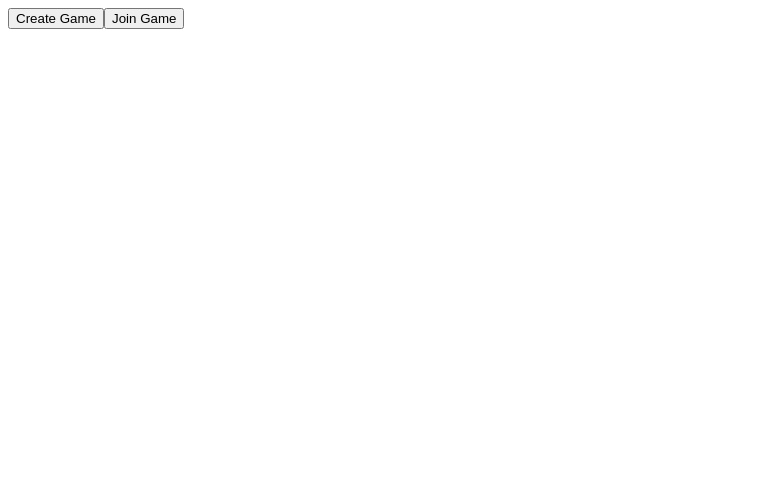
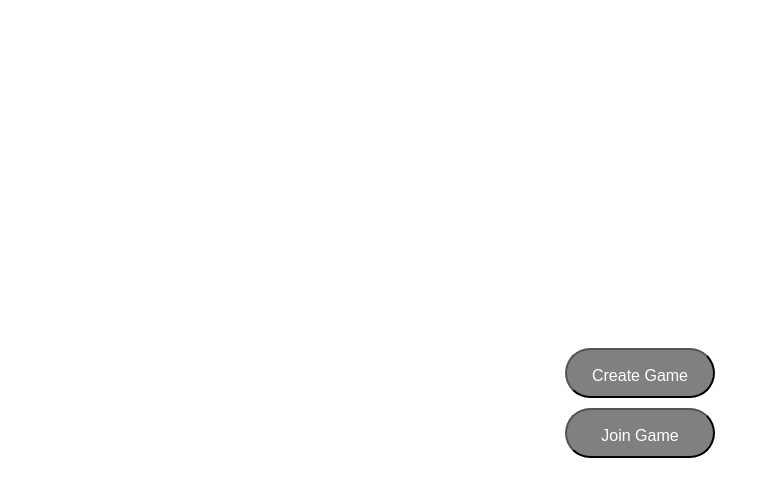
Before and after one commit to wilkyrlx/Androids-Within, a React (Create React App) app in the folder frontend/: page / in a window 1280 px wide. Shown: the top 496 px of the page, without its empty margins (0-770 px from the left). Built offline with nearby package versions, Linux system fonts and the light colour scheme.

Commit message:
style: buttons and container

```diff
--- a/frontend/src/components/HostDetails.tsx
+++ b/frontend/src/components/HostDetails.tsx
@@ -20,7 +20,7 @@ function HostDetails({ setView, setRoom, setPlayerID, setHost }: { setView: any,
     }
 
     return (
-        <div id="host-details">
+        <div id="host-details" className="container">
             <input
                 id="player-count"
                 type="text"
@@ -28,7 +28,7 @@ function HostDetails({ setView, setRoom, setPlayerID, setHost }: { setView: any,
                 value={playerCount}
                 onChange={ (ev) => setPlayerCount(ev.target.value)}
             />
-            <button onClick={() => startGame()}>Start Game</button>
+            <button className="button" onClick={() => startGame()}>Start Game</button>
         </div>
     )
 }
--- a/frontend/src/components/JoinDetails.tsx
+++ b/frontend/src/components/JoinDetails.tsx
@@ -14,7 +14,7 @@ function JoinDetails({ setView, setRoom, setPlayerID }: { setView: any, setRoom:
     }
 
     return (
-        <div id="join-details">
+        <div id="join-details" className="container">
             <input
                 id="join-code"
                 type="text"
@@ -22,7 +22,7 @@ function JoinDetails({ setView, setRoom, setPlayerID }: { setView: any, setRoom:
                 value={roomCode}
                 onChange={ (ev) => setRoomCode(ev.target.value)}
             />
-            <button onClick={() => joinGame()}>Join Game</button>
+            <button className="button" onClick={() => joinGame()}>Join Game</button>
         </div>
     )
 }
--- a/frontend/src/components/Landing.tsx
+++ b/frontend/src/components/Landing.tsx
@@ -7,9 +7,9 @@ import { pageView } from "../types/pageView";
 function Landing({ setView }: { setView: any }) {
 
     return (
-        <div id="landing">
-            <button onClick={() => setView(pageView.HOST_DETAILS)}> Create Game </button>
-            <button onClick={() => setView(pageView.JOIN_DETAILS)}> Join Game </button>
+        <div id="landing" className="container">
+            <button className="button" onClick={() => setView(pageView.HOST_DETAILS)}> Create Game </button>
+            <button className="button" onClick={() => setView(pageView.JOIN_DETAILS)}> Join Game </button>
         </div>
     )
 }
--- a/frontend/src/components/Playing.tsx
+++ b/frontend/src/components/Playing.tsx
@@ -17,7 +17,7 @@ function Playing({ setView, room, playerID }: { setView: any, room: number, play
     }, []);
 
     return (
-        <div id="playing">
+        <div id="playing" className="container">
             <p> Playing the game </p>
             <p> Player ID: {playerID} </p>
             <p> Name: {name} </p>
--- a/frontend/src/components/Waiting.tsx
+++ b/frontend/src/components/Waiting.tsx
@@ -28,7 +28,7 @@ function Waiting({ setView, room }: { setView: any, room: number}) {
     }, []);
 
     return (
-        <div id="waiting">
+        <div id="waiting" className="container">
             <p> Waiting for the game to start... </p>
             <p> {actualPlayers} / {expectedPlayers} players joined </p>
         </div>
--- a/frontend/src/styles/global.css
+++ b/frontend/src/styles/global.css
@@ -9,3 +9,25 @@
     pointer-events: none;
     cursor: default;
 }
+
+
+.button {
+    display: block;
+    width: 150px;
+    height: 50px;
+    background-color: #808080;
+    border-radius: 25px;
+    text-align: center;
+    line-height: 50px;
+    color: #fff;
+    font-size: 16px;
+    margin-bottom: 10px;
+}
+
+.container {
+    display: flex;
+    flex-direction: column;
+    align-items: center;
+    justify-content: center;
+    height: 100vh;
+}
```
